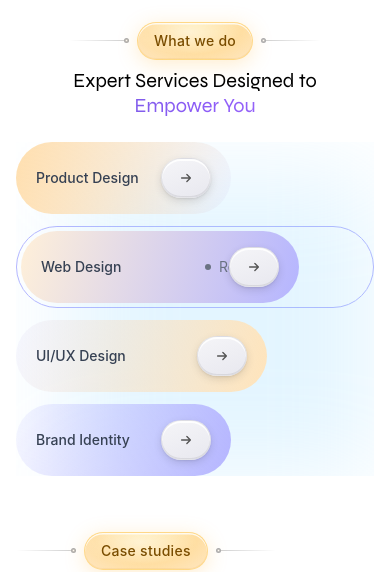
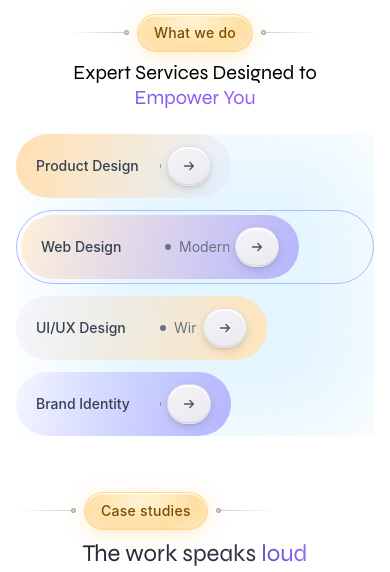
Before and after one commit to NovaFoundry-Technologies/novafoundry, a React (Vite) app: page / in a window 390 px wide. Shown: the part 1740-2312 px from the top of the page. Built offline with nearby package versions, Linux system fonts and the light colour scheme; a web font is replaced by a local one.

Commit message:
feat: add fade-in rotating product text on mobile slider cards

```diff
--- a/src/components/ui/SliderBar.tsx
+++ b/src/components/ui/SliderBar.tsx
@@ -1,4 +1,5 @@
 import React, { memo, useEffect, useRef, useState } from "react";
+import { AnimatePresence, motion, useReducedMotion } from "framer-motion";
 
 interface ExpandingCardProps {
   title: string;
@@ -24,7 +25,15 @@ const ExpandingCard: React.FC<ExpandingCardProps> = ({
   const [visible, setVisible] = useState(false);
   const [expanded, setExpanded] = useState(false);
   const [hovered, setHovered] = useState(false);
+  const [isMobile, setIsMobile] = useState(false);
+  const [activeProductIndex, setActiveProductIndex] = useState(0);
   const ref = useRef<HTMLDivElement>(null);
+  const touchPreviewTimerRef = useRef<ReturnType<typeof setTimeout> | null>(
+    null,
+  );
+  const prefersReducedMotion = useReducedMotion();
+  const productItems =
+    products ?? (Array.isArray(product) ? product : product ? [product] : []);
 
   useEffect(() => {
     const observer = new IntersectionObserver(
@@ -44,10 +53,58 @@ const ExpandingCard: React.FC<ExpandingCardProps> = ({
     return () => observer.disconnect();
   }, [visible, delay]);
 
+  useEffect(() => {
+    return () => {
+      if (touchPreviewTimerRef.current) {
+        clearTimeout(touchPreviewTimerRef.current);
+      }
+    };
+  }, []);
+
+  useEffect(() => {
+    if (typeof window === "undefined") return;
+
+    const mediaQuery = window.matchMedia("(max-width: 639px)");
+    const updateViewportState = () => setIsMobile(mediaQuery.matches);
+
+    updateViewportState();
+    mediaQuery.addEventListener("change", updateViewportState);
+
+    return () => mediaQuery.removeEventListener("change", updateViewportState);
+  }, []);
+
+  useEffect(() => {
+    if (!isMobile || productItems.length <= 1) return;
+
+    const rotationTimer = window.setInterval(() => {
+      setActiveProductIndex((currentIndex) =>
+        (currentIndex + 1) % productItems.length,
+      );
+    }, 2400);
+
+    return () => window.clearInterval(rotationTimer);
+  }, [isMobile, productItems.length]);
+
+  const handlePointerDown = (event: React.PointerEvent<HTMLDivElement>) => {
+    if (event.pointerType !== "touch" && event.pointerType !== "pen") return;
+
+    setHovered(true);
+
+    if (touchPreviewTimerRef.current) {
+      clearTimeout(touchPreviewTimerRef.current);
+    }
+
+    touchPreviewTimerRef.current = setTimeout(() => {
+      setHovered(false);
+    }, 2800);
+  };
+
   const isWide = expanded || hovered;
   const currentWidth = isWide ? "100%" : startWidth;
-  const productItems =
-    products ?? (Array.isArray(product) ? product : product ? [product] : []);
+  const activeProduct =
+    productItems.length > 0
+      ? productItems[activeProductIndex % productItems.length]
+      : undefined;
   const widthTransition = `width ${isWide ? 1400 : 1200}ms cubic-bezier(0.25, 0.46, 0.45, 0.94)`;
   const buttonMaskOffset = "70px";
   const productRevealStyle = {
@@ -59,9 +116,10 @@ const ExpandingCard: React.FC<ExpandingCardProps> = ({
   return (
     <div ref={ref} className="w-full">
       <div
-        className="relative min-h-[72px] rounded-full"
+        className="relative min-h-16 rounded-full sm:min-h-[72px]"
         onMouseEnter={() => setHovered(true)}
         onMouseLeave={() => setHovered(false)}
+        onPointerDown={handlePointerDown}
       >
         <div
           className="absolute inset-y-0 left-0 z-10 overflow-hidden rounded-full"
@@ -83,19 +141,46 @@ const ExpandingCard: React.FC<ExpandingCardProps> = ({
         </div>
 
         <div
-          className="pointer-events-none absolute inset-0 z-20 grid w-full grid-cols-[minmax(7.5rem,9.5rem)_minmax(0,1fr)_50px] items-center gap-3 overflow-hidden px-5 py-4 sm:grid-cols-[minmax(9.5rem,11.5rem)_minmax(0,1fr)_50px] sm:gap-4"
+          className="pointer-events-none absolute inset-0 z-20 grid w-full grid-cols-[minmax(6.5rem,7.5rem)_minmax(0,1fr)_44px] items-center gap-2 overflow-hidden px-4 py-3 sm:grid-cols-[minmax(9.5rem,11.5rem)_minmax(0,1fr)_50px] sm:gap-4 sm:px-5 sm:py-4"
           style={productRevealStyle}
         >
-          <div className="col-start-2 flex min-w-0 items-center gap-x-4 overflow-hidden">
-            {productItems.map((item) => (
+          <div className="col-start-2 hidden min-w-0 items-center gap-x-4 overflow-hidden sm:flex">
+            {productItems.map((item, index) => (
               <span
-                key={item}
+                key={`${item}-${index}`}
                 className="inline-flex shrink-0 items-center gap-2 whitespace-nowrap text-sm font-normal font-[inter] font text-gray-500"
               >
                 <span className="size-1.5 shrink-0 rounded-full bg-gray-500" />
                 {item}
               </span>
             ))}
+          </div>
+
+          <div className="col-start-2 flex min-w-0 items-center overflow-hidden sm:hidden">
+            <AnimatePresence mode="wait" initial={false}>
+              {activeProduct ? (
+                <motion.span
+                  key={`${activeProduct}-${activeProductIndex}`}
+                  className="inline-flex min-w-0 items-center gap-2 text-sm font-normal text-gray-500"
+                  initial={{
+                    opacity: 0,
+                    y: prefersReducedMotion ? 0 : 4,
+                  }}
+                  animate={{ opacity: 1, y: 0 }}
+                  exit={{
+                    opacity: 0,
+                    y: prefersReducedMotion ? 0 : -4,
+                  }}
+                  transition={{
+                    duration: prefersReducedMotion ? 0 : 0.45,
+                    ease: "easeOut",
+                  }}
+                >
+                  <span className="size-1.5 shrink-0 rounded-full bg-gray-500" />
+                  <span className="min-w-0 truncate">{activeProduct}</span>
+                </motion.span>
+              ) : null}
+            </AnimatePresence>
           </div>
         </div>
 
@@ -107,11 +192,9 @@ const ExpandingCard: React.FC<ExpandingCardProps> = ({
           }}
         >
           <button
-            className="pointer-events-auto flex items-center justify-center rounded-full transition-transform duration-150 hover:brightness-105 focus:outline-none focus:ring-2 focus:ring-indigo-500 focus:ring-offset-2 focus:ring-offset-gray-100 active:scale-95"
+            className="pointer-events-auto flex h-10 w-11 items-center justify-center rounded-full transition-transform duration-150 hover:brightness-105 focus:outline-none focus:ring-2 focus:ring-indigo-500 focus:ring-offset-2 focus:ring-offset-gray-100 active:scale-95 sm:w-[50px]"
             onClick={onClick}
             style={{
-              width: "50px",
-              height: "40px",
               flexShrink: 0,
               background: "linear-gradient(160deg, #f5f5f8 0%, #e8e8ef 100%)",
               boxShadow:
```
